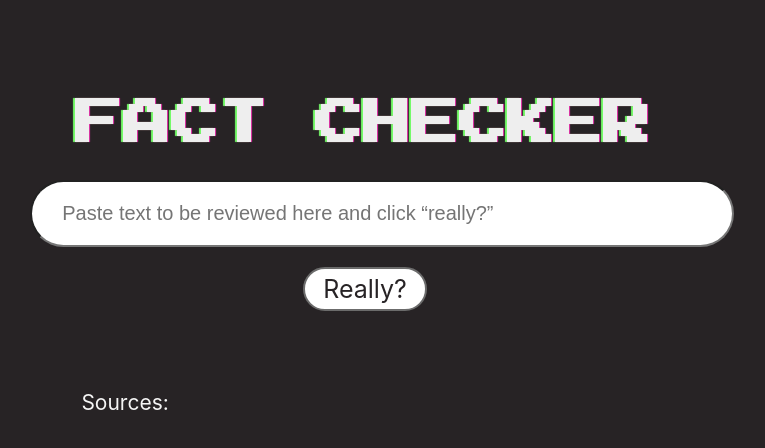
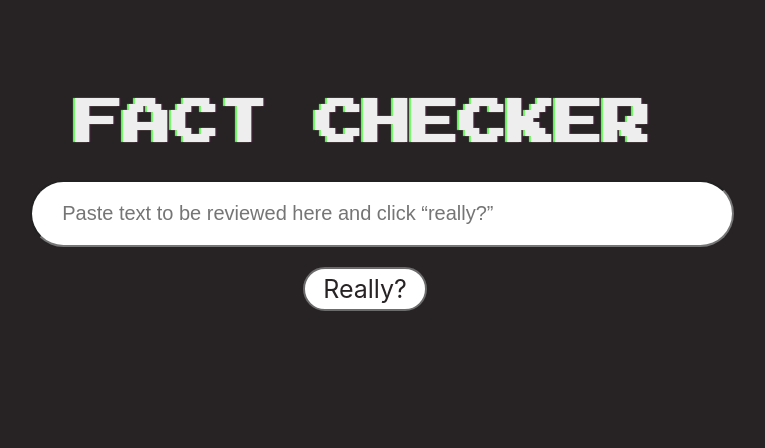
Before and after one commit to kadishay/facts-fe, a React (Create React App) app: page / in a window 1280 px wide. Shown: the top 448 px of the page, without its empty margins (277-1042 px from the left). Built offline with nearby package versions, Linux system fonts and the light colour scheme.

Commit message:
fact with sources

```diff
--- a/src/App.js
+++ b/src/App.js
@@ -59,7 +59,7 @@ function App() {
       <div className="fact">
         {fact ? fact.fact : ""}
         <br />
-        <div className="fact-sources-title">Sources:</div>
+        <div className="fact-sources-title">{fact && fact.sources ? "Sources:" : ""}</div>
         <div className="fact-sources">{fact && fact.sources ? fact.sources.map((source)=> <div className="fact-card">
           <div className="fact-card-title">{source.title}</div>
           <div className="fact-card-content">{source.content}</div>
```
